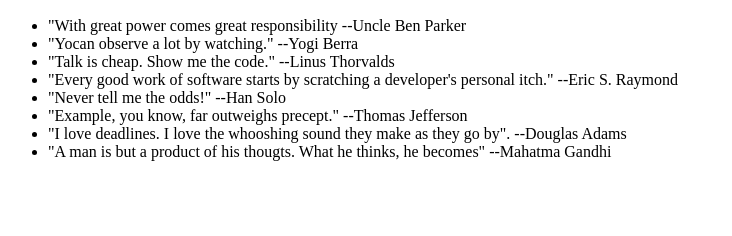
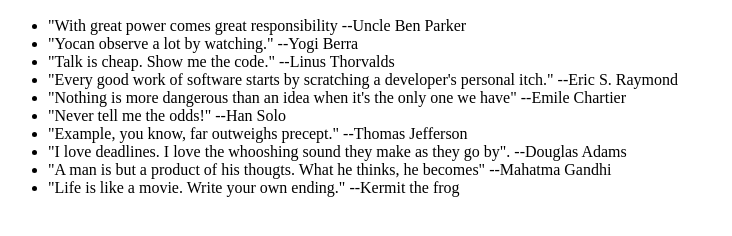
Before and after one commit to matthiaslaux/0McMain_openSAP_repo, a plain HTML site: page index.html in a window 1280 px wide. Shown: the part 110-346 px from the top of the page, without its empty margins (0-732 px from the left). Drawn offline with Linux system fonts and the light colour scheme.

Commit message:
added Kermit and Emiles quotes

```diff
--- a/index.html
+++ b/index.html
@@ -13,10 +13,12 @@
 			<li>"Yocan observe a lot by watching." --Yogi Berra</li>
 			<li>"Talk is cheap. Show me the code." --Linus Thorvalds</li>
 			<li>"Every good work of software starts by scratching a developer's personal itch." --Eric S. Raymond</li>
+			<li>"Nothing is more dangerous than an idea when it's the only one we have" --Emile Chartier</li>
 			<li>"Never tell me the odds!" --Han Solo</li>
 			<li>"Example, you know, far outweighs precept." --Thomas Jefferson</li>
 			<li>"I love deadlines. I love the whooshing sound they make as they go by". --Douglas Adams</li>
 			<li>"A man is but a product of his thougts. What he thinks, he becomes" --Mahatma Gandhi</li>
+			<li>"Life is like a movie. Write your own ending." --Kermit the frog</li>
 		</ul>
 	</body>
 </html>
--- a/styles.css
+++ b/styles.css
@@ -1,6 +1,5 @@
 h1 {
 	color: blue;
-	text-align: left;
 }
 h2 {
 	color: red;
```
